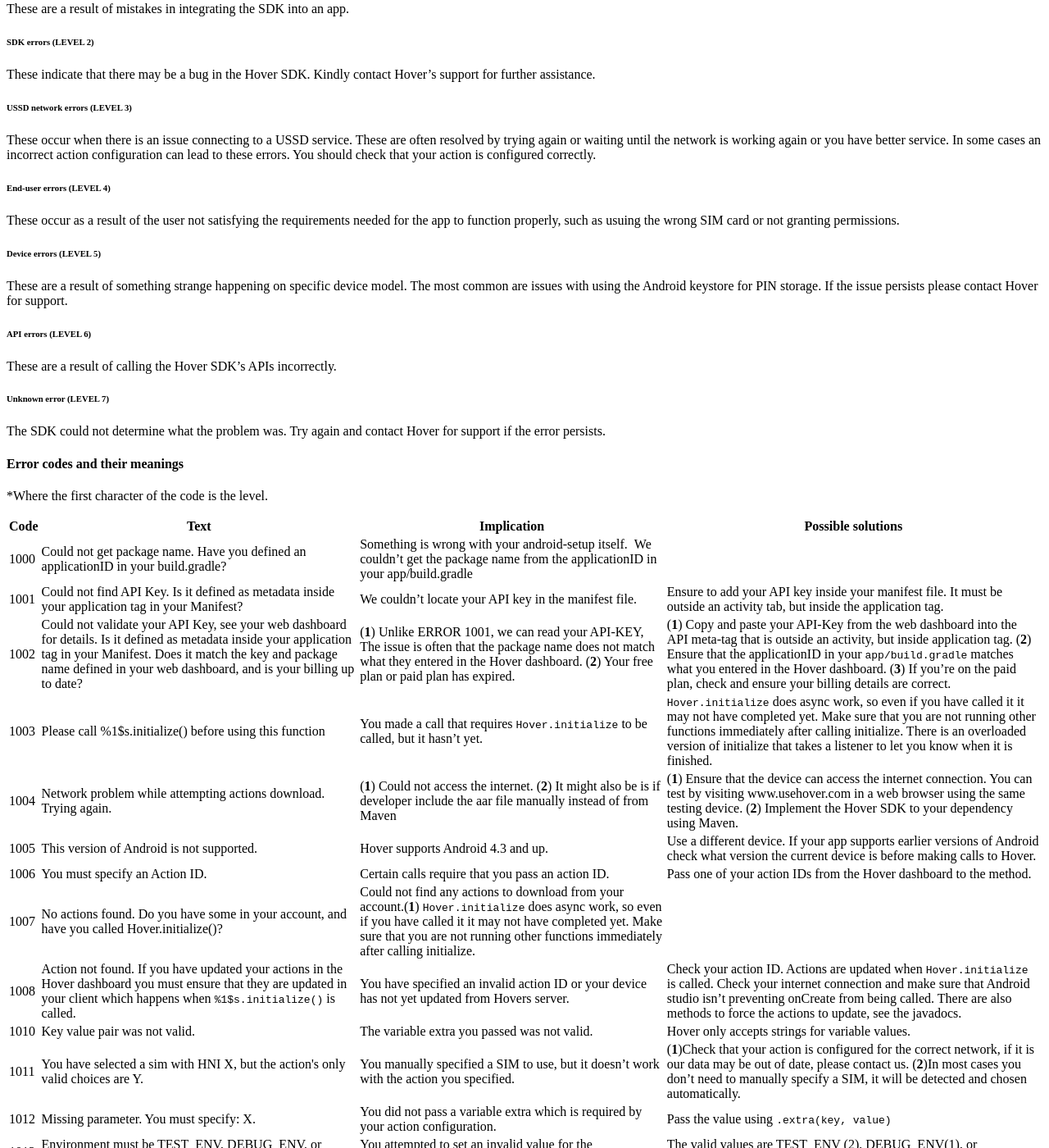
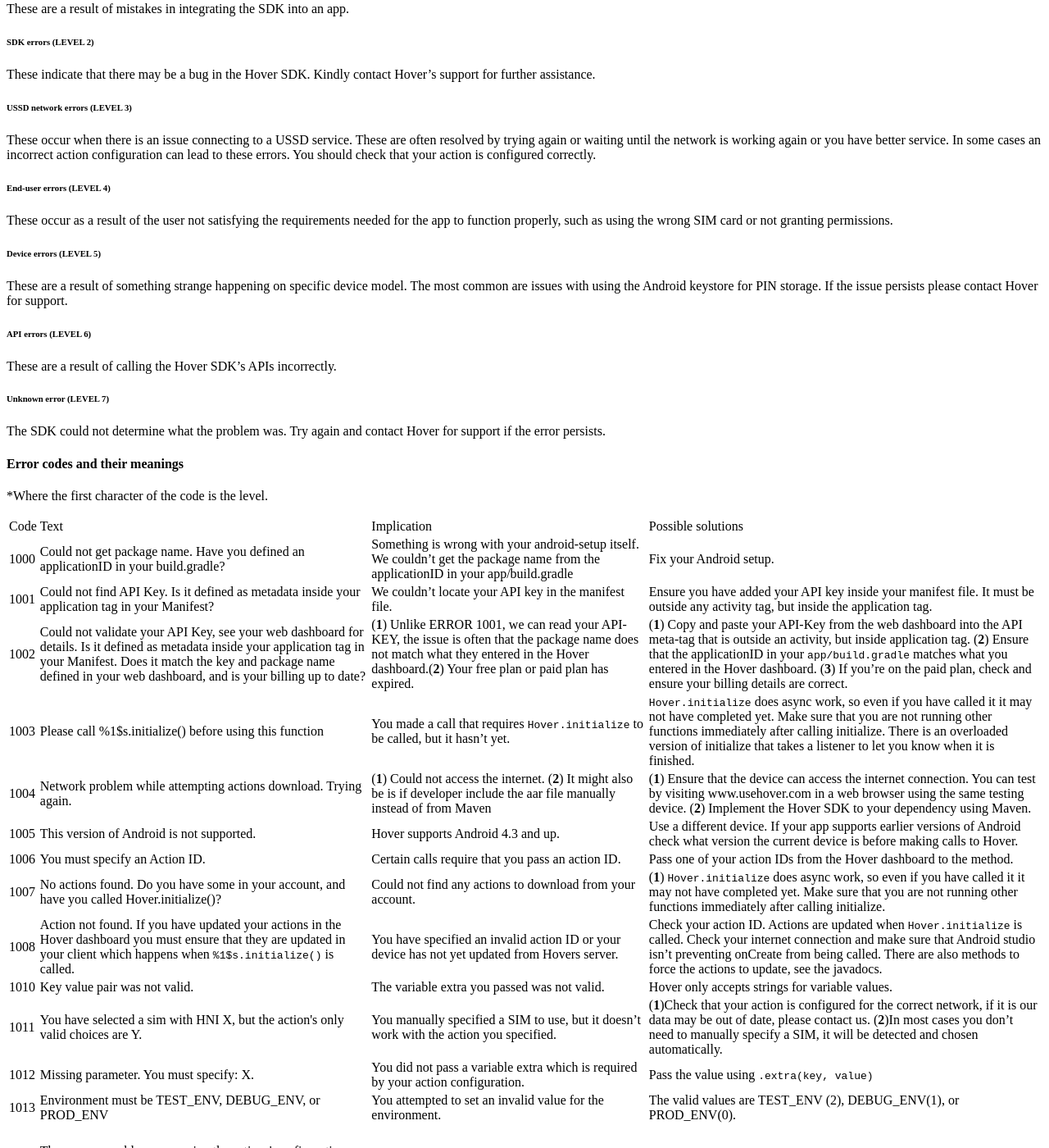
Before and after one commit to UseHover/hover-docs, a Jekyll site: the page built from errors.md, in a window 1280 px wide and 1400 px high, scrolled down 923 px. Shown: the whole window at 82% size. Built offline with Jekyll 4.4.1, drawn with Linux system fonts in a browser that asks for light colours; nearby versions of some CDN libraries; a style sheet for code colours, icons or effects is not loaded.

Commit message:
Typo fixes, removed unnecessary linebreaks

```diff
--- a/errors.md
+++ b/errors.md
@@ -21,7 +21,7 @@ These indicate that there may be a bug in the Hover SDK. Kindly contact Hover’
 These occur when there is an issue connecting to a USSD service. These are often resolved by trying again or waiting until the network is working again or you have better service. In some cases an incorrect action configuration can lead to these errors. You should check that your action is configured correctly.
 
 ###### End-user errors (LEVEL 4)
-These occur as a result of the user not satisfying the requirements needed for the app to function properly, such as usuing the wrong SIM card or not granting permissions.
+These occur as a result of the user not satisfying the requirements needed for the app to function properly, such as using the wrong SIM card or not granting permissions.
 
 ###### Device errors (LEVEL 5)
 These are a result of something strange happening on specific device model. The most common are issues with using the Android keystore for PIN storage. If the issue persists please contact Hover for support.
@@ -36,15 +36,14 @@ The SDK could not determine what the problem was. Try again and contact Hover fo
 *Where the first character of the code is the level.
 
 |Code|Text|Implication|Possible solutions|
-|---|---|---|---|
-|1000|Could not get package name. Have you defined an applicationID in your build.gradle?|Something is wrong with your android-setup itself. &nbsp;We couldn’t get the package &#13;name from the applicationID in your app/build.gradle|
-|1001|Could not find API Key. Is it defined as metadata inside your application tag in your Manifest?|We couldn’t locate your API key in the &#13;manifest file.|Ensure to add your API key inside your manifest file. It must be outside an activity tab, but inside the application tag.&#13;|
-|1002|Could not validate your API Key, see your web dashboard for details. Is it defined as metadata inside your application tag in your Manifest. Does it match the key and package name defined in your web dashboard, and is your billing up to date?|(**1**) Unlike ERROR 1001, we can read your API-KEY, &#13;The issue is often that the package name does not &#13;match what they entered in the Hover dashboard.&#13;(**2**) Your free plan or paid plan has expired. | (**1**) Copy and paste your API-Key from the web dashboard into the API meta-tag that is outside an activity, but inside application tag.&#13; (**2**) Ensure that the applicationID in your `app/build.gradle` matches what you entered in the Hover dashboard.&#13; (**3**) If you’re on the paid plan, check and ensure your billing details are correct.|
+|1000|Could not get package name. Have you defined an applicationID in your build.gradle?|Something is wrong with your android-setup itself. We couldn’t get the package name from the applicationID in your app/build.gradle|Fix your Android setup.|
+|1001|Could not find API Key. Is it defined as metadata inside your application tag in your Manifest?|We couldn’t locate your API key in the manifest file.|Ensure you have added your API key inside your manifest file. It must be outside any activity tag, but inside the application tag.|
+|1002|Could not validate your API Key, see your web dashboard for details. Is it defined as metadata inside your application tag in your Manifest. Does it match the key and package name defined in your web dashboard, and is your billing up to date?|(**1**) Unlike ERROR 1001, we can read your API-KEY, the issue is often that the package name does not match what they entered in the Hover dashboard.(**2**) Your free plan or paid plan has expired. | (**1**) Copy and paste your API-Key from the web dashboard into the API meta-tag that is outside an activity, but inside application tag. (**2**) Ensure that the applicationID in your `app/build.gradle` matches what you entered in the Hover dashboard. (**3**) If you’re on the paid plan, check and ensure your billing details are correct.|
 |1003|Please call %1$s.initialize() before using this function|You made a call that requires `Hover.initialize` to be called, but it hasn't yet.|`Hover.initialize` does async work, so even if you have called it it may not have completed yet. Make sure that you are not running other functions immediately after calling initialize. There is an overloaded version of initialize that takes a listener to let you know when it is finished.|
-|1004|Network problem while attempting actions download. Trying again.|(**1**) Could not access the internet.&#13;(**2**) It might also be is if developer  include the &#13;aar file manually instead of from Maven|(**1**) Ensure that the device can access the internet connection. You can test by visiting www.usehover.com in a web browser using the same testing device.&#13;(**2**) Implement the Hover SDK to your dependency using Maven.|
+|1004|Network problem while attempting actions download. Trying again.|(**1**) Could not access the internet.&#13;(**2**) It might also be is if developer  include the aar file manually instead of from Maven|(**1**) Ensure that the device can access the internet connection. You can test by visiting www.usehover.com in a web browser using the same testing device.&#13;(**2**) Implement the Hover SDK to your dependency using Maven.|
 |1005|This version of Android is not supported.|Hover supports Android 4.3 and up.|Use a different device. If your app supports earlier versions of Android check what version the current device is before making calls to Hover.|
 |1006|You must specify an Action ID.|Certain calls require that you pass an action ID.|Pass one of your action IDs from the Hover dashboard to the method.|
-|1007|No actions found. Do you have some in your account, and have you called Hover.initialize()?|Could not find any actions to download from your account.(**1**) `Hover.initialize` does async work, so even if you have called it it may not have completed yet. Make sure that you are not running other functions immediately after calling initialize.|
+|1007|No actions found. Do you have some in your account, and have you called Hover.initialize()?|Could not find any actions to download from your account.|(**1**) `Hover.initialize` does async work, so even if you have called it it may not have completed yet. Make sure that you are not running other functions immediately after calling initialize.|
 |1008|Action not found. If you have updated your actions in the Hover dashboard you must ensure that they are updated in your client which happens when `%1$s.initialize()` is called.| You have specified an invalid action ID or your device has not yet updated from Hovers server.|Check your action ID. Actions are updated when `Hover.initialize` is called. Check your internet connection and make sure that Android studio isn't preventing onCreate from being called. There are also methods to force the actions to update, see the javadocs.|
 |1010|Key value pair was not valid.|The variable extra you passed was not valid.|Hover only accepts strings for variable values.|
 |1011|You have selected a sim with HNI X, but the action\'s only valid choices are Y.|You manually specified a SIM to use, but it doesn't work with the action you specified.|(**1**)Check that your action is configured for the correct network, if it is our data may be out of date, please contact us.&#13;(**2**)In most cases you don't need to manually specify a SIM, it will be detected and chosen automatically.|
```
Also changed, not shown: other parts of errors.md (+2 -2 lines).
